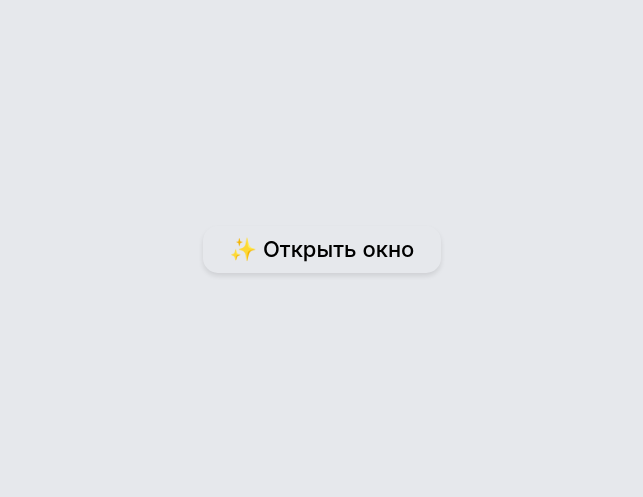
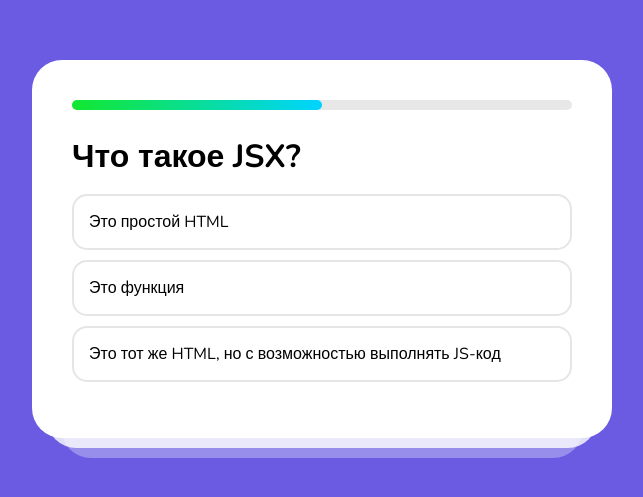
Before and after one commit to bubandrei/react_projects, a React (Create React App) app: page / in a window 1280 px wide. Shown: the part 151-648 px from the top of the page, without its empty margins (318-961 px from the left). Built offline with nearby package versions, Linux system fonts and the light colour scheme.

Commit message:
choise variants

```diff
--- a/src/component/count/count_style.scss
+++ b/src/component/count/count_style.scss
@@ -1,73 +1,73 @@
 
 
-body {
-    margin: 0;
-    font-family: -apple-system, BlinkMacSystemFont, 'Segoe UI', 'Roboto', 'Oxygen', 'Ubuntu',
-      'Cantarell', 'Fira Sans', 'Droid Sans', 'Helvetica Neue', sans-serif;
-    -webkit-font-smoothing: antialiased;
-    -moz-osx-font-smoothing: grayscale;
-    background-color: #edf6f9;
-  }
+// body {
+//     margin: 0;
+//     font-family: -apple-system, BlinkMacSystemFont, 'Segoe UI', 'Roboto', 'Oxygen', 'Ubuntu',
+//       'Cantarell', 'Fira Sans', 'Droid Sans', 'Helvetica Neue', sans-serif;
+//     -webkit-font-smoothing: antialiased;
+//     -moz-osx-font-smoothing: grayscale;
+//     background-color: #edf6f9;
+//   }
 
-  .App {
-    display: flex;
-    align-items: center;
-    justify-content: center;
-    height: 100vh;
-    text-align: center;
+//   .App {
+//     display: flex;
+//     align-items: center;
+//     justify-content: center;
+//     height: 100vh;
+//     text-align: center;
 
-    h1 {
-      color: #000;
-      font-size: 7rem;
-      margin: 0;
-      margin-bottom: 20px;
+//     h1 {
+//       color: #000;
+//       font-size: 7rem;
+//       margin: 0;
+//       margin-bottom: 20px;
 
-      &.plus {
-        color: #2a9d8f;
-      }
-      &.minus {
-        color: #e63946;
-      }
-    }
+//       &.plus {
+//         color: #2a9d8f;
+//       }
+//       &.minus {
+//         color: #e63946;
+//       }
+//     }
 
-    h2 {
-      font-size: 2rem;
-      margin: 0;
-      color: #556581;
-    }
+//     h2 {
+//       font-size: 2rem;
+//       margin: 0;
+//       color: #556581;
+//     }
 
-    button {
-      background: transparent;
-      border: 2px solid transparent;
-      text-align: center;
-      font-size: 22px;
-      border-radius: 15px;
-      padding: 10px 25px;
-      cursor: pointer;
-      margin: 0 10px;
-      transition: all 0.05s ease-in-out;
+//     button {
+//       background: transparent;
+//       border: 2px solid transparent;
+//       text-align: center;
+//       font-size: 22px;
+//       border-radius: 15px;
+//       padding: 10px 25px;
+//       cursor: pointer;
+//       margin: 0 10px;
+//       transition: all 0.05s ease-in-out;
 
-      &.minus {
-        background-color: #e63946;
-        color: #fff;
-        box-shadow: 0 4px 0 darken(#e63946, 10%);
-        border: 1px solid darken(#e63946, 15%);
-      }
+//       &.minus {
+//         background-color: #e63946;
+//         color: #fff;
+//         box-shadow: 0 4px 0 darken(#e63946, 10%);
+//         border: 1px solid darken(#e63946, 15%);
+//       }
 
-      &.plus {
-        background-color: #2a9d8f;
-        color: #fff;
-        box-shadow: 0 4px 0 darken(#2a9d8f, 10%);
-        border: 1px solid darken(#2a9d8f, 15%);
-      }
+//       &.plus {
+//         background-color: #2a9d8f;
+//         color: #fff;
+//         box-shadow: 0 4px 0 darken(#2a9d8f, 10%);
+//         border: 1px solid darken(#2a9d8f, 15%);
+//       }
 
-      &:hover {
-        transform: translateY(-2px);
-      }
+//       &:hover {
+//         transform: translateY(-2px);
+//       }
 
-      &:active {
-        transform: translateY(2px);
-        box-shadow: none;
-      }
-    }
-  }
+//       &:active {
+//         transform: translateY(2px);
+//         box-shadow: none;
+//       }
+//     }
+//   }
--- a/src/component/modal/modal_style.scss
+++ b/src/component/modal/modal_style.scss
@@ -1,110 +1,110 @@
-* {
-    font-family: -apple-system, BlinkMacSystemFont, 'Segoe UI', 'Roboto', 'Oxygen', 'Ubuntu',
-      'Cantarell', 'Fira Sans', 'Droid Sans', 'Helvetica Neue', sans-serif;
-  }
+// * {
+//     font-family: -apple-system, BlinkMacSystemFont, 'Segoe UI', 'Roboto', 'Oxygen', 'Ubuntu',
+//       'Cantarell', 'Fira Sans', 'Droid Sans', 'Helvetica Neue', sans-serif;
+//   }
 
-  body {
-    margin: 0;
-    -webkit-font-smoothing: antialiased;
-    -moz-osx-font-smoothing: grayscale;
-    background-color: #e6e8ec;
-  }
+//   body {
+//     margin: 0;
+//     -webkit-font-smoothing: antialiased;
+//     -moz-osx-font-smoothing: grayscale;
+//     background-color: #e6e8ec;
+//   }
 
-  .App {
-    display: flex;
-    align-items: center;
-    justify-content: center;
-    height: 100vh;
-    text-align: center;
-  }
+//   .App {
+//     display: flex;
+//     align-items: center;
+//     justify-content: center;
+//     height: 100vh;
+//     text-align: center;
+//   }
 
-  .open-modal-btn {
-    background: #fff;
-    padding: 18px 25px;
-    border-radius: 20px;
-    font-weight: 500;
-    border: 0;
-    outline: none;
-    font-size: 22px;
-    cursor: pointer;
-    line-height: 23px;
-    box-shadow: 0 3px 5px rgba(0, 0, 0, 0.1);
-    transition: all 0.1s ease-in-out;
+//   .open-modal-btn {
+//     background: #fff;
+//     padding: 18px 25px;
+//     border-radius: 20px;
+//     font-weight: 500;
+//     border: 0;
+//     outline: none;
+//     font-size: 22px;
+//     cursor: pointer;
+//     line-height: 23px;
+//     box-shadow: 0 3px 5px rgba(0, 0, 0, 0.1);
+//     transition: all 0.1s ease-in-out;
 
-    &:hover {
-      box-shadow: 0 8px 10px rgba(0, 0, 0, 0.1);
-      transform: translateY(-1px);
-    }
+//     &:hover {
+//       box-shadow: 0 8px 10px rgba(0, 0, 0, 0.1);
+//       transform: translateY(-1px);
+//     }
 
-    &:active {
-      box-shadow: 0 1px 1px rgba(0, 0, 0, 0.1);
-      transform: translateY(0);
-    }
-  }
+//     &:active {
+//       box-shadow: 0 1px 1px rgba(0, 0, 0, 0.1);
+//       transform: translateY(0);
+//     }
+//   }
 
-  .overlay {
-    position: absolute;
-    left: 0;
-    top: 0;
-    width: 100%;
-    height: 100%;
-    background-color: rgba(0, 0, 0, 0.4);
-    transition: all 0.5s ease-in-out;
-  }
+//   .overlay {
+//     position: absolute;
+//     left: 0;
+//     top: 0;
+//     width: 100%;
+//     height: 100%;
+//     background-color: rgba(0, 0, 0, 0.4);
+//     transition: all 0.5s ease-in-out;
+//   }
 
-  .modal {
-    background-color: #fff;
-    width: 70%;
-    max-width: 500px;
-    max-height: 300px;
-    padding: 40px 30px;
-    border-radius: 10px;
-    position: absolute;
-    left: 50%;
-    top: 50%;
-    transform: translate(-50%, -50%);
-    box-shadow: 0 3px 5px rgba(0, 0, 0, 0.1);
-    transition: all 0.5s ease-in-out;
+//   .modal {
+//     background-color: #fff;
+//     width: 70%;
+//     max-width: 500px;
+//     max-height: 300px;
+//     padding: 40px 30px;
+//     border-radius: 10px;
+//     position: absolute;
+//     left: 50%;
+//     top: 50%;
+//     transform: translate(-50%, -50%);
+//     box-shadow: 0 3px 5px rgba(0, 0, 0, 0.1);
+//     transition: all 0.5s ease-in-out;
 
-    img {
-      border-radius: 5px;
-      width: 100%;
-    }
+//     img {
+//       border-radius: 5px;
+//       width: 100%;
+//     }
 
-    svg {
-      position: absolute;
-      right: 10px;
-      top: 10px;
-      height: 24px;
-      width: 24px;
-      opacity: 0.3;
-      cursor: pointer;
+//     svg {
+//       position: absolute;
+//       right: 10px;
+//       top: 10px;
+//       height: 24px;
+//       width: 24px;
+//       opacity: 0.3;
+//       cursor: pointer;
 
-      &:hover {
-        opacity: 1;
-      }
-    }
-  }
+//       &:hover {
+//         opacity: 1;
+//       }
+//     }
+//   }
 
-  .overlay.animated {
-    opacity: 0;
-    visibility: hidden;
+//   .overlay.animated {
+//     opacity: 0;
+//     visibility: hidden;
 
-    .modal {
-      opacity: 0;
-      visibility: hidden;
-      transform: translate(-50%, -30%);
-      transition-delay: 0.2s;
-    }
+//     .modal {
+//       opacity: 0;
+//       visibility: hidden;
+//       transform: translate(-50%, -30%);
+//       transition-delay: 0.2s;
+//     }
 
-    &.show {
-      opacity: 1;
-      visibility: visible;
+//     &.show {
+//       opacity: 1;
+//       visibility: visible;
 
-      .modal {
-        opacity: 1;
-        visibility: visible;
-        transform: translate(-50%, -50%);
-      }
-    }
-  }
+//       .modal {
+//         opacity: 1;
+//         visibility: visible;
+//         transform: translate(-50%, -50%);
+//       }
+//     }
+//   }
--- /dev/null
+++ b/src/component/quiz/quiz.js
@@ -0,0 +1,70 @@
+import React, { useState } from "react";
+import './quiz_style.scss';
+
+const questions = [
+    {
+        title: 'React - это ... ?',
+        variants: ['библиотека', 'фреймворк', 'приложение'],
+        correct: 0,
+    },
+    {
+        title: 'Компонент - это ... ',
+        variants: ['приложение', 'часть приложения или страницы', 'то, что я не знаю что такое'],
+        correct: 1,
+    },
+    {
+        title: 'Что такое JSX?',
+        variants: [
+            'Это простой HTML',
+            'Это функция',
+            'Это тот же HTML, но с возможностью выполнять JS-код',
+        ],
+        correct: 2,
+    },
+];
+
+const Result = () => {
+    return (
+        <div className="result">
+            <img src="https://cdn-icons-png.flaticon.com/512/2278/2278992.png" />
+            <h2>Вы отгадали 3 ответа из 10</h2>
+            <button>Попробовать снова</button>
+        </div>
+    );
+}
+
+const Game = ({ question, onClickVariants }) => {
+
+    const note = question.variants.map((item, index) => {
+        return <li key={index} onClick={() => { onClickVariants(index) }}>{item}</li>
+    })
+
+    return (
+        <>
+            {/* <div>{question}</div> */}
+            <div className="progress">
+                <div style={{ width: '50%' }} className="progress__inner"></div>
+            </div>
+            <h1>{question.title}</h1>
+            <ul>
+                {note}
+            </ul>
+        </>
+    );
+}
+
+const Quiz = () => {
+    const [step, setStep] = useState(2);
+    const question = questions[step];
+    const onClickVariants = (index) => {
+        console.log(index)
+    }
+    return (
+        <div className="App">
+            <Game question={question} onClickVariants={onClickVariants} />
+            {/* <Result /> */}
+        </div>
+    );
+}
+
+export default Quiz;
--- /dev/null
+++ b/src/component/quiz/quiz_style.scss
@@ -0,0 +1,110 @@
+@import url('https://fonts.googleapis.com/css2?family=Nunito:wght@400;500;700&display=swap');
+
+body {
+  margin: 0;
+  font-family: 'Nunito', sans-serif;
+  -webkit-font-smoothing: antialiased;
+  -moz-osx-font-smoothing: grayscale;
+  background-color: #6a5be2;
+  display: flex;
+  align-items: center;
+  justify-content: center;
+  height: 100vh;
+}
+
+.App {
+  width: 500px;
+  border-radius: 30px;
+  padding: 40px;
+  background-color: #fff;
+  position: relative;
+
+  .result {
+    text-align: center;
+
+    button {
+      font-weight: bold;
+      font-family: 'Nunito', sans-serif;
+      border-radius: 30px;
+      border: 0;
+      padding: 15px 30px;
+      font-size: 20px;
+      background-color: darken(#ff006e, 3%);
+      color: #fff;
+      margin-top: 20px;
+      cursor: pointer;
+    }
+
+    h2 {
+      margin-bottom: 0;
+    }
+
+    img {
+      width: 150px;
+    }
+  }
+
+  .progress {
+    height: 10px;
+    border-radius: 30px;
+    background-color: rgb(232, 232, 232);
+    margin-bottom: 25px;
+
+    &__inner {
+      height: 100%;
+      border-radius: 30px;
+      width: 80%;
+      background: rgb(18, 231, 48);
+      transition: all 0.3s ease-in-out;
+      background: linear-gradient(90deg, rgba(18, 231, 48, 1) 0%, rgba(0, 212, 255, 1) 100%);
+    }
+  }
+
+  &:before,
+  &:after {
+    content: '';
+    display: block;
+    height: 50px;
+    border-bottom-left-radius: 30px;
+    border-bottom-right-radius: 30px;
+    position: absolute;
+    left: 50%;
+    transform: translateX(-50%);
+  }
+
+  &:before {
+    width: 95%;
+    bottom: -10px;
+    background-color: rgba(255, 255, 255, 0.8);
+    z-index: 0;
+  }
+
+  &:after {
+    width: 90%;
+    bottom: -20px;
+    background-color: rgba(255, 255, 255, 0.3);
+    z-index: 1;
+  }
+
+  h1 {
+    margin: 0;
+  }
+
+  ul {
+    list-style: none;
+    padding: 0;
+
+    li {
+      padding: 15px;
+      border: 2px solid rgba(0, 0, 0, 0.1);
+      border-radius: 15px;
+      margin-bottom: 10px;
+      cursor: pointer;
+      transition: all 0.1s ease-in-out;
+
+      &:hover {
+        border: 2px solid rgba(0, 0, 0, 0.3);
+      }
+    }
+  }
+}
--- a/src/index.js
+++ b/src/index.js
@@ -4,12 +4,14 @@ import App from './App';
 import reportWebVitals from './reportWebVitals';
 import Count from './component/count/count';
 import Modal from './component/modal/modal';
+import Quiz from './component/quiz/quiz';
 
 const root = ReactDOM.createRoot(document.getElementById('root'));
 root.render(
   <React.StrictMode>
     {/* <Count/> */}
-    <Modal/>
+    {/* <Modal/> */}
+    <Quiz/>
   </React.StrictMode>
 );
 reportWebVitals();
```
